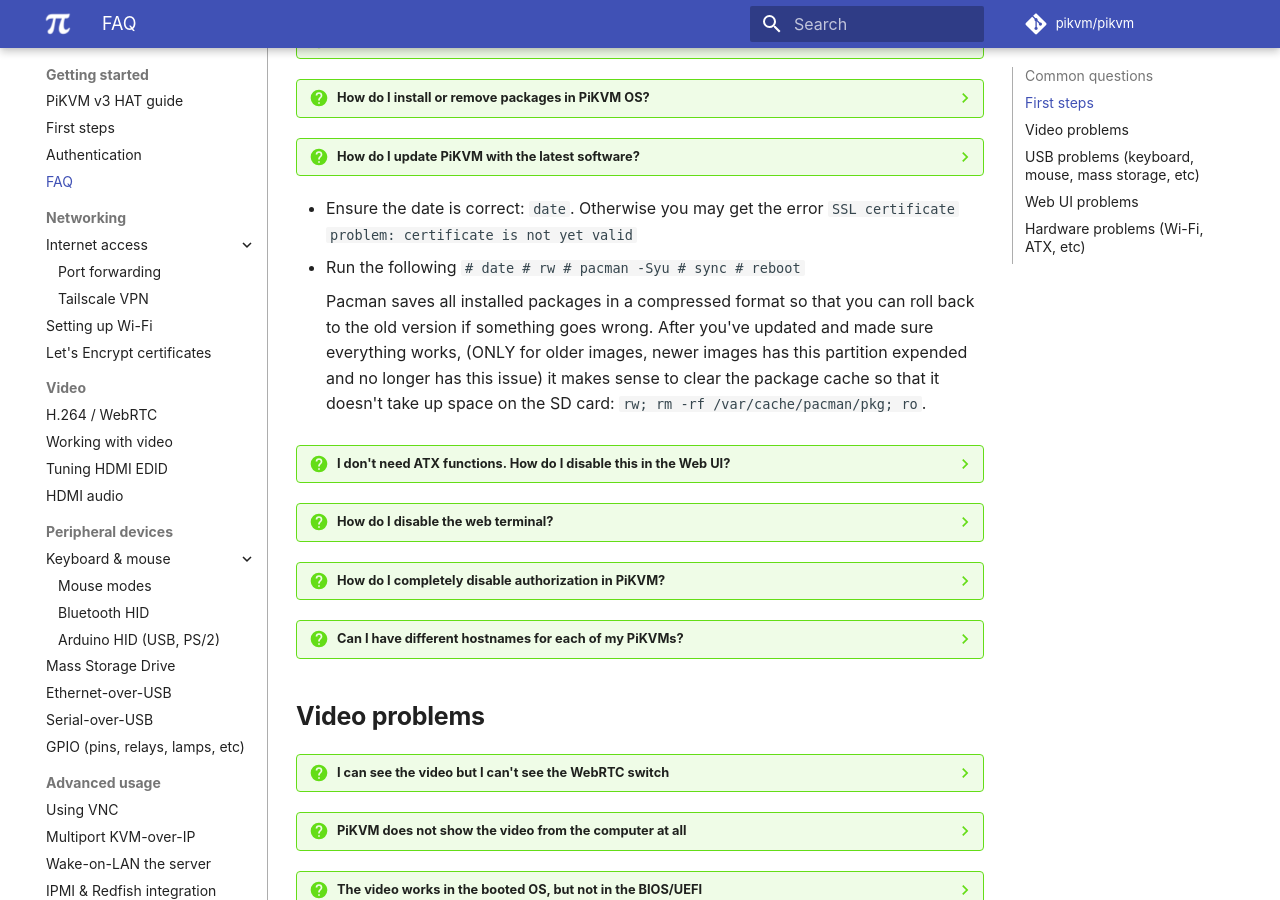
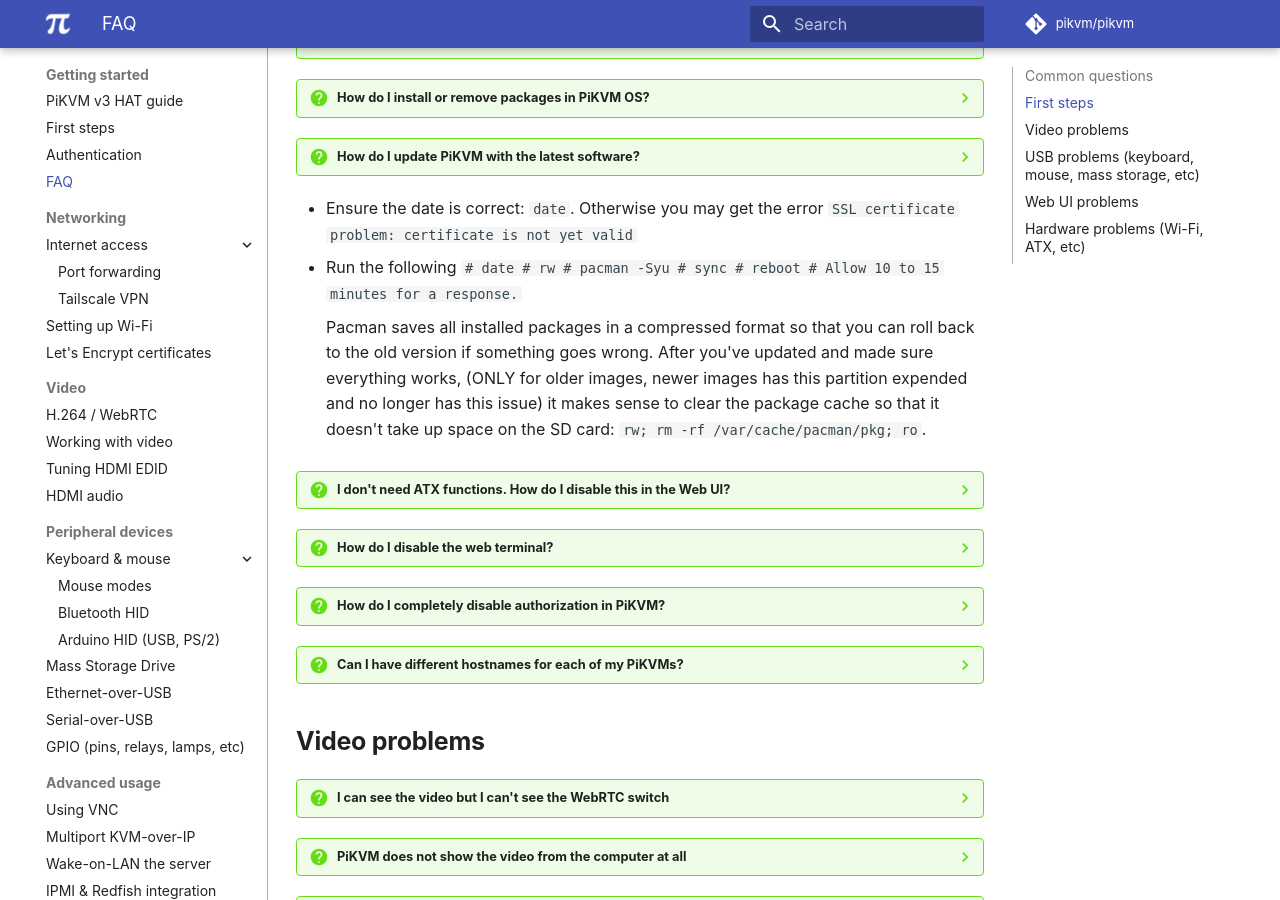
Before and after one commit to pikvm/pikvm, an MkDocs documentation site: the page built from docs/faq.md, in a window 1280 px wide and 900 px high, scrolled down 2246 px. Built offline with MkDocs 1.6.1 and Material for MkDocs 9.7.7, drawn with Linux system fonts in a browser that asks for light colours; some web fonts are replaced; comment, search, counter and statistics services are not loaded; some of the changed lines change nothing that is shown.

Commit message:
Noted reboot time, more help setting date/timezone

````diff
--- a/docs/faq.md
+++ b/docs/faq.md
@@ -262,12 +262,15 @@
         !!! danger "But again: DON'T DO THIS"
 
 ??? question "How to set the date, time and timezone from command line?"
-    * Become root with: `su -` or `sudo -s`
-    * Enable read/write with: `rw`
-    * Find your timezone with: `timedatectl list-timezones`
-    * Set the timezone with: `timedatectl set-timezone <YourTimeZoneHere>` e.g. `timedatectl set-timezone Australia/Victoria`
-    * Set the time and date with: `timedatectl set-time 'YYYY-MM-DD HH:MM:SS'` e.g. `timedatectl set-time '2023-02-26 14:50:10'`
-    * If you have hardware clock, update it with: `hwclock --systohc` , then check it with `hwclock --show`
+
+    * Become root with the command `su -` or `sudo -s`.
+    * Enable read/write with the command `rw`.
+    * Find your timezone string e.g. `timedatectl list-timezones` or `timedatectl list-timezones | grep -i australia`.
+    * Set the timezone with `timedatectl set-timezone <YourTimeZoneHere>` e.g. `timedatectl set-timezone Australia/Victoria`.
+    * Stop the time syncing service with `systemctl stop systemd-timesyncd` as this will prevent the next step if running.
+    * Set the time and date with `timedatectl set-time 'YYYY-MM-DD HH:MM:SS'` e.g. `timedatectl set-time '2023-02-26 14:50:10'`.
+    * If you have hardware clock e.g. V3 & V4 HAT, update it with `hwclock --systohc` , then check it with `hwclock --show`.
+    * Switch filesystem to RO-mode with the command `ro`.
 
 
 ??? question "How do I install or remove packages in PiKVM OS?"
@@ -292,7 +295,7 @@
     # rw
     # pacman -Syu
     # sync
-    # reboot
+    # reboot # Allow 10 to 15 minutes for a response.
     ```
 
     Pacman saves all installed packages in a compressed format so that you can roll back to the old version if something goes wrong. After you've updated and made sure everything works, (ONLY for older images, newer images has this partition expended and no longer has this issue) it makes sense to clear the package cache so that it doesn't take up space on the SD card: `rw; rm -rf /var/cache/pacman/pkg; ro`.
````
